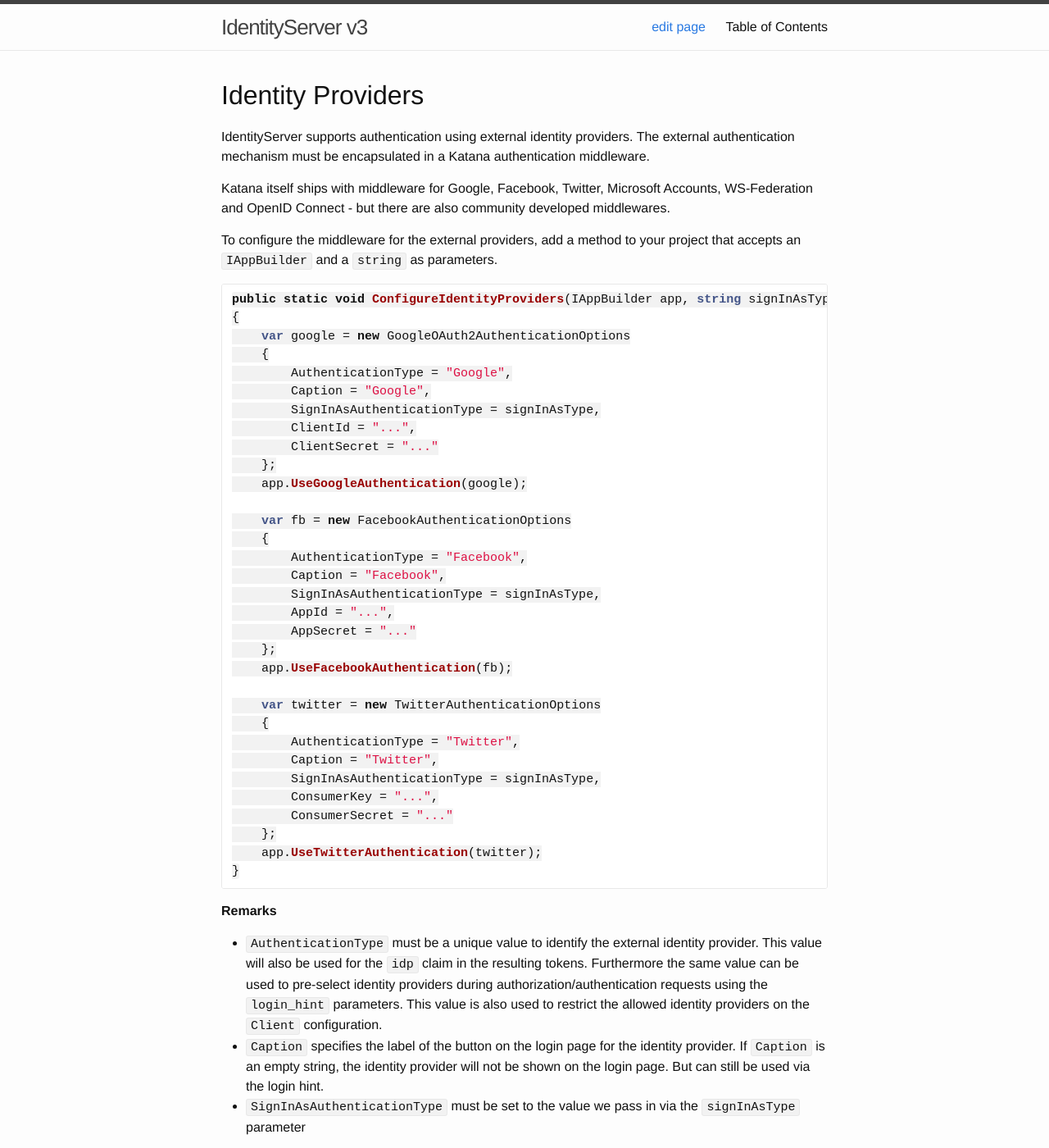
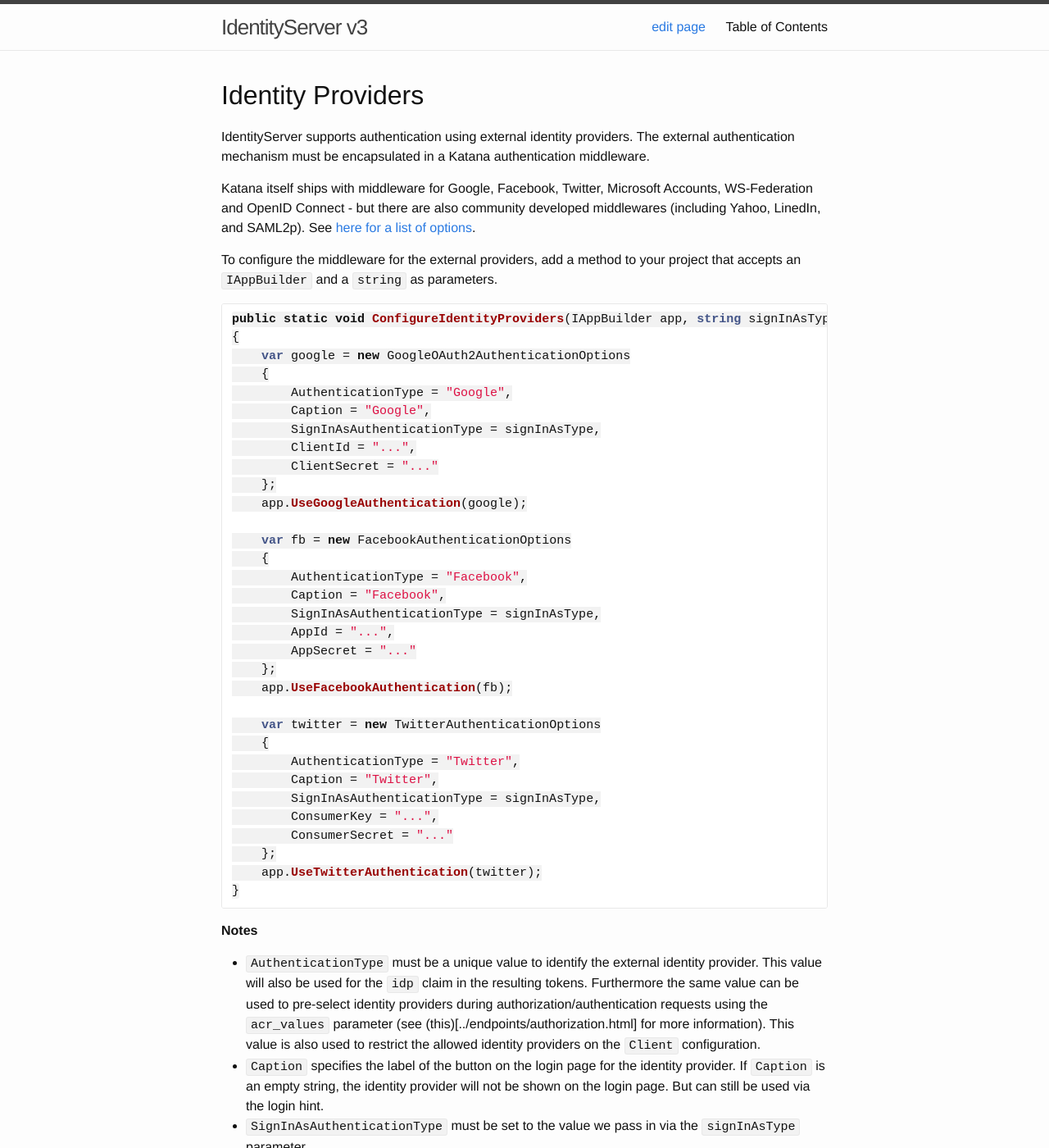
Before and after one commit to IdentityServer/Documentation, a Jekyll site: the page built from docs/configuration/identityProviders.md, in a window 1280 px wide and 1400 px high. Shown: the whole window at 82% size. Built offline with Jekyll 4.4.1, drawn with Linux system fonts in a browser that asks for light colours; Markdown is read by kramdown in place of the engine named in the settings.

Commit message:
Update identityProviders.md

````diff
--- a/docs/configuration/identityProviders.md
+++ b/docs/configuration/identityProviders.md
@@ -6,7 +6,7 @@
 
 IdentityServer supports authentication using external identity providers. The external authentication mechanism must be encapsulated in a Katana authentication middleware.
 
-Katana itself ships with middleware for Google, Facebook, Twitter, Microsoft Accounts, WS-Federation and OpenID Connect - but there are also community developed middlewares.
+Katana itself ships with middleware for Google, Facebook, Twitter, Microsoft Accounts, WS-Federation and OpenID Connect - but there are also community developed middlewares (including Yahoo, LinedIn, and SAML2p). See [here for a list of options](../resources/externalAuthentication.html).
 
 To configure the middleware for the external providers, add a method to your project that accepts an `IAppBuilder` and a `string` as parameters.
 
@@ -44,8 +44,9 @@
     app.UseTwitterAuthentication(twitter);
 }
 ```
-**Remarks**
-* `AuthenticationType` must be a unique value to identify the external identity provider. This value will also be used for the `idp` claim in the resulting tokens. Furthermore the same value can be used to pre-select identity providers during authorization/authentication requests using the `login_hint` parameters. This value is also used to restrict the allowed identity providers on the `Client` configuration.
+**Notes**
+
+* `AuthenticationType` must be a unique value to identify the external identity provider. This value will also be used for the `idp` claim in the resulting tokens. Furthermore the same value can be used to pre-select identity providers during authorization/authentication requests using the `acr_values` parameter (see (this)[../endpoints/authorization.html] for more information). This value is also used to restrict the allowed identity providers on the `Client` configuration.
 * `Caption` specifies the label of the button on the login page for the identity provider. If `Caption` is an empty string, the identity provider will not be shown on the login page. But can still be used via the login hint.
 * `SignInAsAuthenticationType` must be set to the value we pass in via the `signInAsType` parameter
 
````
